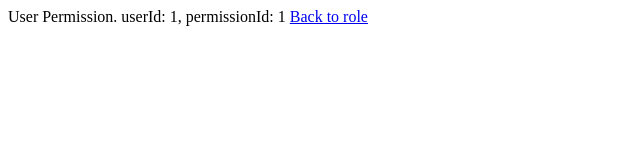
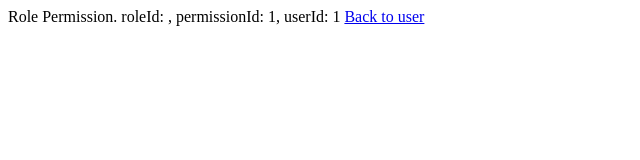
Before and after one commit to rsmple/vue-router-types-example, a Vue app: page /admin/users/1/permissions/1 in a window 1280 px wide. Shown: the top 160 px of the page, without its empty margins (0-640 px from the left). Built offline with nearby package versions, Linux system fonts and the light colour scheme.

Commit message:
Use ViewPermission for usera and rolea routes

```diff
--- a/src/modules/Admin/routerAdmin.ts
+++ b/src/modules/Admin/routerAdmin.ts
@@ -43,7 +43,7 @@ export const routerAdmin = {
             {
               path: 'permissions/:permissionId',
               name: RouteName.USER_PERMISSION,
-              component: () => import('./views/ViewUserPermission.vue'),
+              component: () => import('./views/ViewPermission.vue'),
             },
           ],
         },
@@ -118,7 +118,7 @@ export const routerAdmin = {
                 },
                 {
                   path: 'permissions/:permissionId',
-                  component: () => import('./views/ViewRolePermission.vue'),
+                  component: () => import('./views/ViewPermission.vue'),
                   name: RouteName.ROLE_PERMISSION,
                 },
               ],
--- /dev/null
+++ b/src/modules/Admin/views/ViewPermission.vue
@@ -0,0 +1,34 @@
+<template>
+  Role Permission. roleId: {{ route.params.roleId }}, permissionId: {{ route.params.permissionId }}, userId: {{ route.params.userId }}
+
+  <RouterLink
+    v-if="route.name === RouteName.ROLE_PERMISSION"
+    :to="{
+      name: RouteName.ROLE,
+      params: {
+        roleId: route.params.roleId,
+      }
+    }"
+  >
+    Back to role
+  </RouterLink>
+
+  <RouterLink
+    v-if="route.name === RouteName.USER_PERMISSION"
+    :to="{
+      name: RouteName.USER,
+      params: {
+        userId: route.params.userId,
+      }
+    }"
+  >
+    Back to user
+  </RouterLink>
+</template>
+
+<script lang="ts" setup>
+import {RouteName} from '@/utils/RouteName'
+import {useRoute} from 'vue-router'
+
+const route = useRoute<RouteName.ROLE_PERMISSION | RouteName.USER_PERMISSION>()
+</script>
--- a/src/modules/Admin/views/ViewRolePermission.vue
+++ /dev/null
@@ -1,21 +0,0 @@
-<template>
-  Role Permission. roleId: {{ route.params.roleId }}, permissionId: {{ route.params.permissionId }}
-
-  <RouterLink
-    :to="{
-      name: RouteName.ROLE,
-      params: {
-        roleId: route.params.roleId,
-      }
-    }"
-  >
-    Back to role
-  </RouterLink>
-</template>
-
-<script lang="ts" setup>
-import {RouteName} from '@/utils/RouteName'
-import {useRoute} from 'vue-router'
-
-const route = useRoute<RouteName.ROLE_PERMISSION>()
-</script>
--- a/src/modules/Admin/views/ViewUserPermission.vue
+++ /dev/null
@@ -1,21 +0,0 @@
-<template>
-  User Permission. userId: {{ route.params.userId }}, permissionId: {{ route.params.permissionId }}
-
-  <RouterLink
-    :to="{
-      name: RouteName.USER,
-      params: {
-        userId: route.params.userId,
-      }
-    }"
-  >
-    Back to role
-  </RouterLink>
-</template>
-
-<script lang="ts" setup>
-import {RouteName} from '@/utils/RouteName'
-import {useRoute} from 'vue-router'
-
-const route = useRoute<RouteName.USER_PERMISSION>()
-</script>
```
